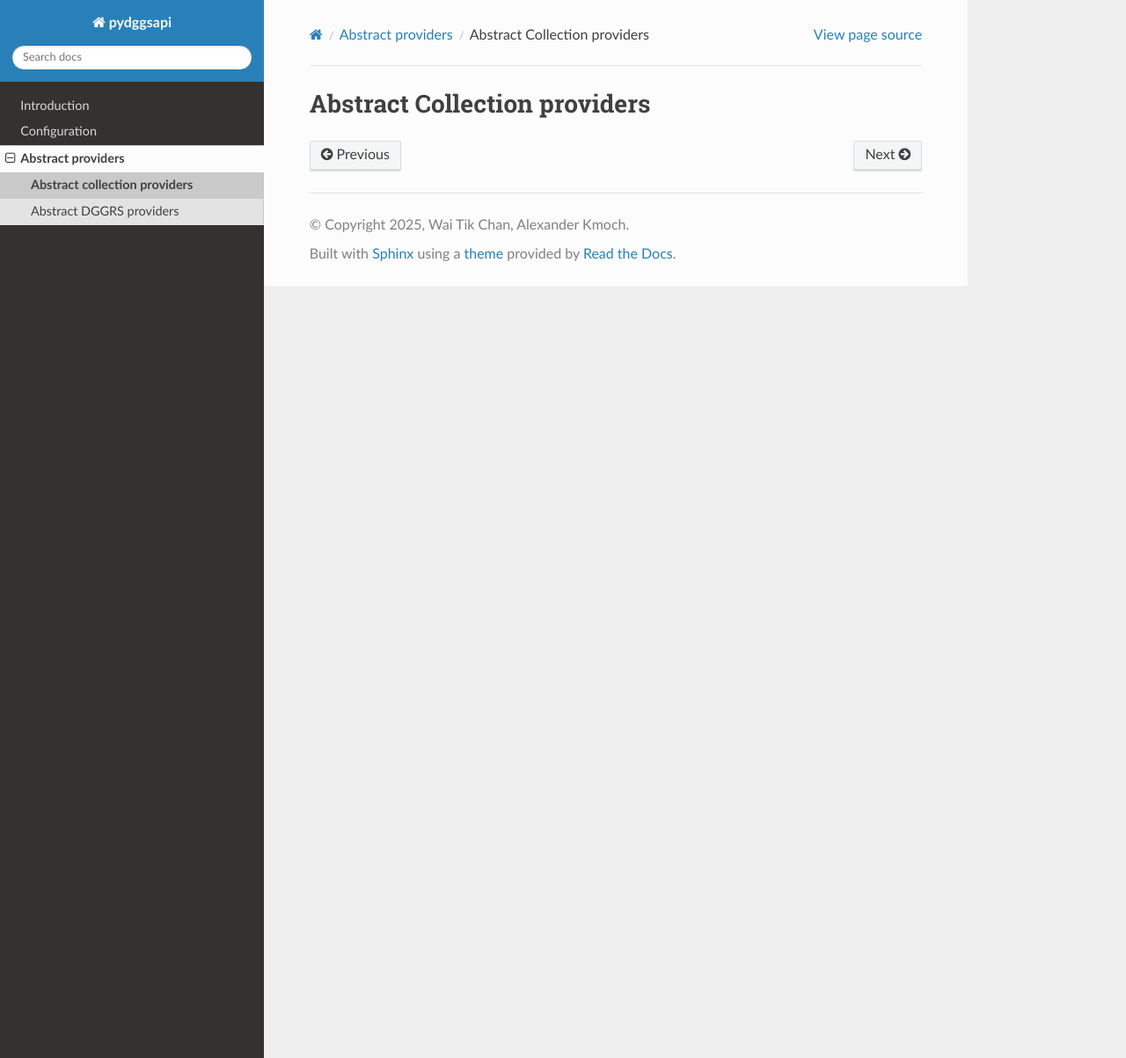
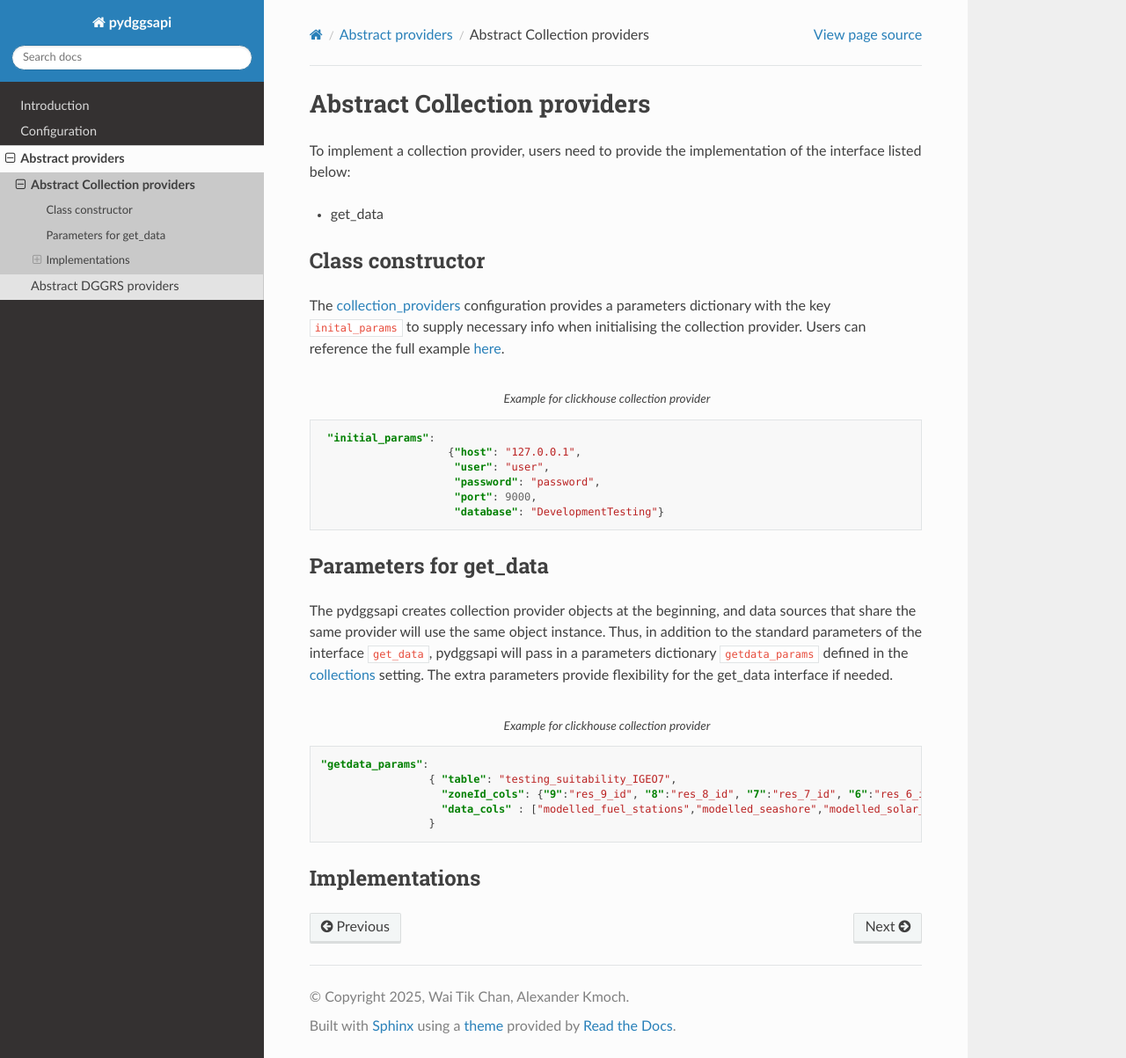
Before and after one commit to crim-ca/pydggsapi, a Sphinx documentation site: the page built from docs/source/providers/collection_providers/index.rst, in a window 1280 px wide and 1203 px high. Shown: the whole window at 88% size. Built offline with Sphinx 7.4.7 and the Read the Docs theme 3.1.0, drawn with Linux system fonts in a browser that asks for light colours.

Commit message:
#7 update documentation - Separated the quick setup into setup for running and setup for developement - updated the collection providers section

```diff
--- /dev/null
+++ b/docs/source/providers/collection_providers/implementations/clickhouse_collection_provider.rst
@@ -0,0 +1,2 @@
+Clickhouse Collection Provider
+------------------------------
--- /dev/null
+++ b/docs/source/providers/collection_providers/implementations/zarr_collection_provider.rst
@@ -0,0 +1,2 @@
+Zarr Collection Provider
+------------------------
--- a/docs/source/providers/collection_providers/index.rst
+++ b/docs/source/providers/collection_providers/index.rst
@@ -1,2 +1,47 @@
 Abstract Collection providers
 =============================
+
+To implement a collection provider, users need to provide the implementation of the interface listed below:
+
+- get_data
+
+Class constructor
+-----------------
+
+The :ref:`collection_providers <collection_providers>` configuration provides a parameters dictionary with the key ``inital_params`` to supply necessary info when initialising the collection provider.  Users can reference the full example :ref:`here <_collection_provider_config_example>`.
+
+.. code-block:: json
+   :caption: Example for clickhouse collection provider
+
+    "initial_params":
+                       {"host": "127.0.0.1",
+                        "user": "user",
+                        "password": "password",
+                        "port": 9000,
+                        "database": "DevelopmentTesting"}
+
+
+.. _parameters_for_get_data:
+
+Parameters for get_data
+-----------------------
+The pydggsapi creates collection provider objects at the beginning, and data sources that share the same provider will use the same object instance. Thus, in addition to the standard parameters of the interface ``get_data``,  pydggsapi will pass in a parameters dictionary ``getdata_params`` defined in the :ref:`collections <collections>` setting. The extra parameters provide flexibility for the get_data interface if needed.
+
+
+.. code-block:: json
+   :caption: Example for clickhouse collection provider
+
+   "getdata_params":
+                    { "table": "testing_suitability_IGEO7",
+                      "zoneId_cols": {"9":"res_9_id", "8":"res_8_id", "7":"res_7_id", "6":"res_6_id", "5":"res_5_id"},
+                      "data_cols" : ["modelled_fuel_stations","modelled_seashore","modelled_solar_wind"]
+                    }
+
+Implementations
+---------------
+.. toctree::
+   :maxdepth: 2
+   :glob:
+   :hidden:
+
+   implementations/*
--- a/docs/source/providers/index.rst
+++ b/docs/source/providers/index.rst
@@ -5,11 +5,12 @@ pydggsapi uses the provider concept to modularise different data access methods
 
 We introduce two abstract classes (``AbstractDGGRSProvider`` and ``AbstractCollectionProvider``) to expose interfaces that interact with pydggsapi. Users can implement new data storage or DGGRS by inheriting from those two abstract classes. To standardise the parameters and returns of interfaces, we use the Pydantic data model to provide the skeleton.
 
+pydggsapi will create an object instance for each provider when it starts. Those objects serve for pydggsapi for the whole life cycle.
 
 .. toctree::
    :maxdepth: 2
    :glob:
    :hidden:
 
-   Abstract collection providers <collection_providers/index>
+   Abstract Collection providers <collection_providers/index>
    Abstract DGGRS providers <dggrs/index>
```
Also changed, not shown: docs/source/introduction.rst (+45 -5 lines), docs/source/providers/dggrs/index.rst (+4 -6 lines), docs/source/tinydb_configuration/index.rst (+6 -1 lines), docs/source/providers/dggrs/implementations/h3_dggrs_provider.rst (renamed from docs/source/providers/dggrs/implementation/h3_dggrs_provider.rst), docs/source/providers/dggrs/implementations/igeo7_dggrs_provider.rst (renamed from docs/source/providers/dggrs/implementation/igeo7_dggrs_provider.rst).
